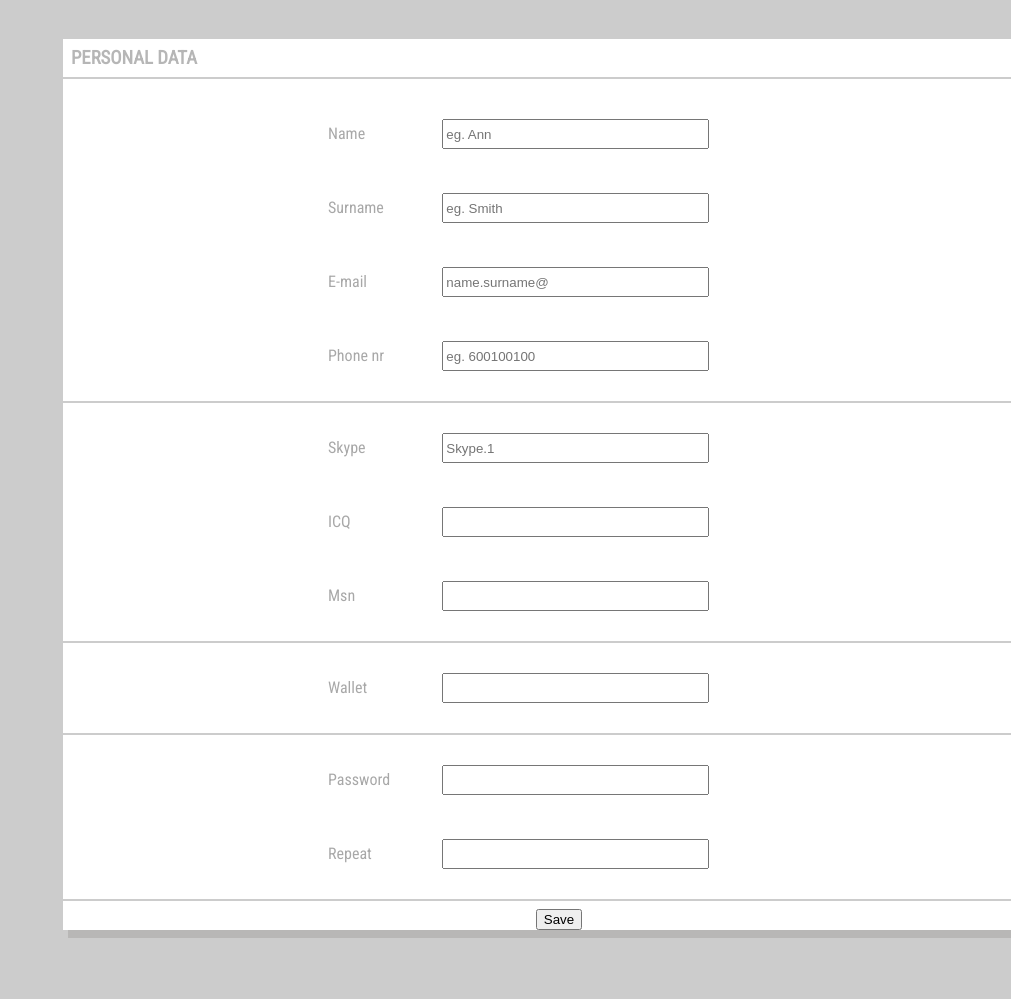
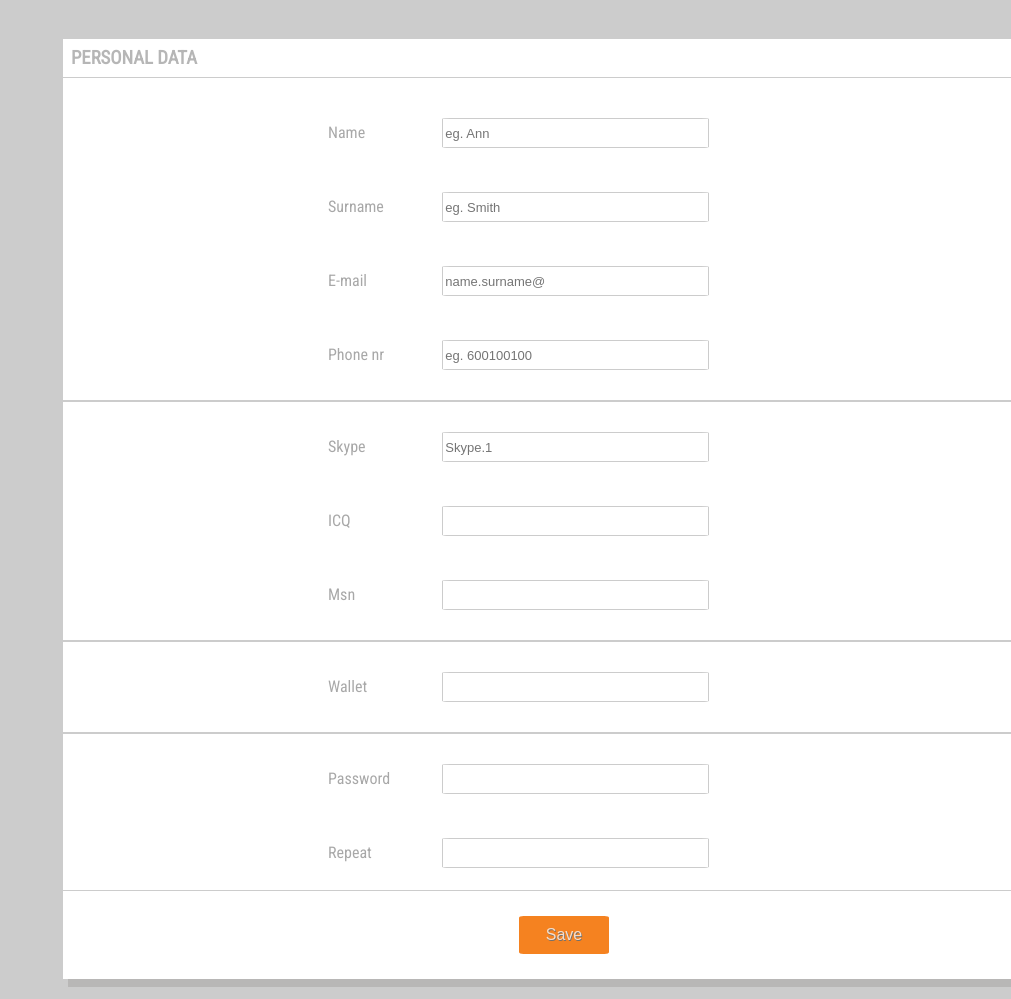
Before and after one commit to MegDeri/kodilla-first-project, a website: page form/form.html in a window 1280 px wide. Shown: the top 999 px of the page, without its empty margins (269-1280 px from the left). Before the commit the page ends 950 px from the top, so only its background shows below. Drawn offline with Linux system fonts and the light colour scheme; files that its build step writes are made by us from their sources; a web font is replaced by a local one.

Commit message:
Amend form.html and style

```diff
--- a/form/form.html
+++ b/form/form.html
@@ -50,7 +50,7 @@
                             <div class=" col-offset-3 col-5 col-s-12 col-m-8">
                                 <div class="field">
                                     <label for="phone">Phone nr</label>
-                                    <input type="tel" id="phone" minlength="9" placeholder="eg. 600100100">
+                                    <input type="tel" id="phone" name="phone-nr" minlength="9" placeholder="eg. 600100100">
                                 </div>
                             </div>
                         </div>
@@ -118,8 +118,9 @@
                         </div>
                     </div>
                     </div>
-                    <hr class="divide"/>
-                    <button type="submit">Save</button>
+                    <div class="submit">
+                        <button type="submit" class="btn-lg">Save</button>
+                    </div>
                 </form>
         </section>
     </div>
--- a/form/style.css
+++ b/form/style.css
@@ -43,13 +43,13 @@ box-shadow: 5px 8px rgba(135, 132, 128, 0.3);
 
 .title {
 text-transform: uppercase;
-border-bottom: 2px solid #ccc;
+border-bottom: 0.5px solid #ccc;
 padding: 8px;
 color: #b6b6b6;
 }
 
 .divide {
-    border: 0.5px solid #ccc;
+    border: 0.3px solid #ccc;
  }
 
  form {
@@ -65,12 +65,42 @@ color: #b6b6b6;
 input {
     height: 30px;
     width: 70%;
+    border-radius:3%;
+    border: 0.5px solid #ccc;
+    color: #ccc;
+    font-size: 13px;
 }
 
 label {
     height: 30px;
     line-height:30px;
 }
+
+.submit {
+  border-top: 0.5px solid #ccc;
+  padding: 25px 0;
+}
+
+/*Button's style*/
+[class*="btn-"]{
+  width: 50px;
+  height: 40px;
+  border-radius:5%;
+  border: none;
+  background-color: #f58220;
+  color: #f7ddc8;
+  cursor: pointer;
+  text-shadow: 0.7px 0.7px #6f7070;
+  padding: 10px;
+  margin-left: 10px;
+  }
+
+  .btn-lg {
+  width: 90px;
+  height: 38px;
+  font-size: 16px;
+  }
+
 @media (min-width: 769px){
 /*Grid*/
   .col-1 {
```
